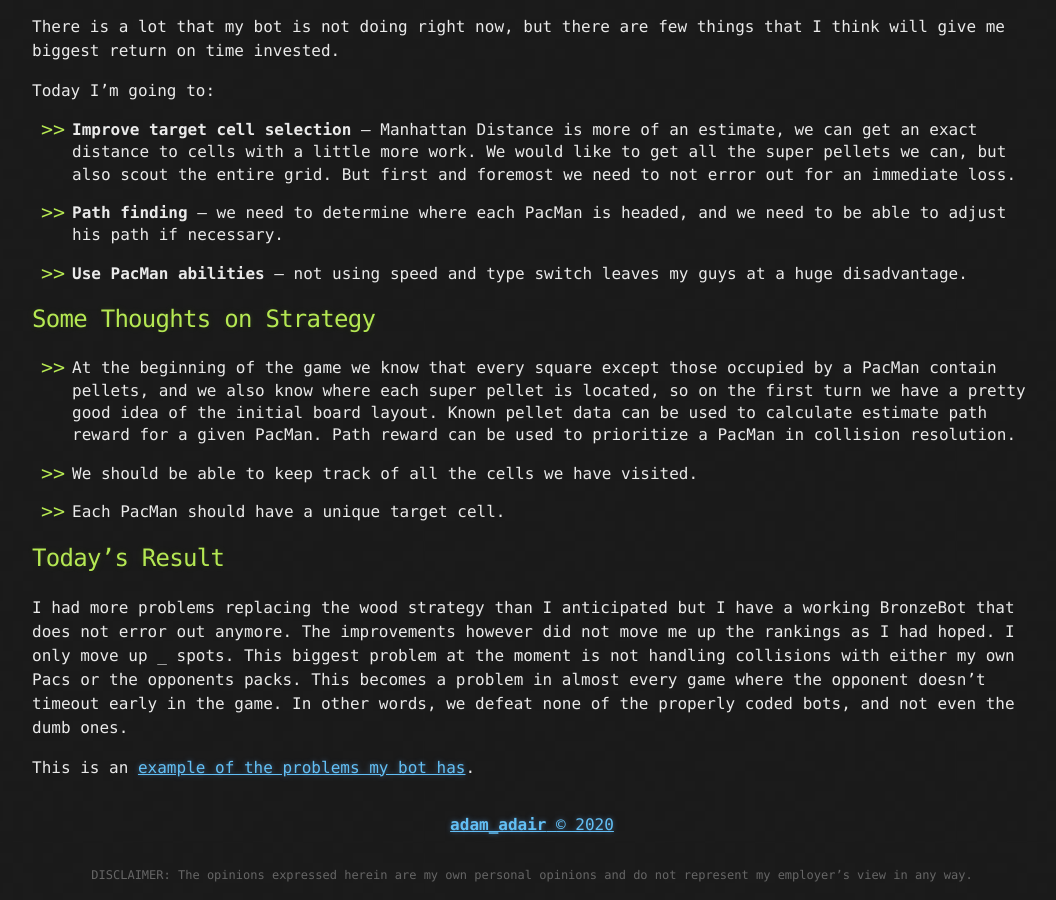
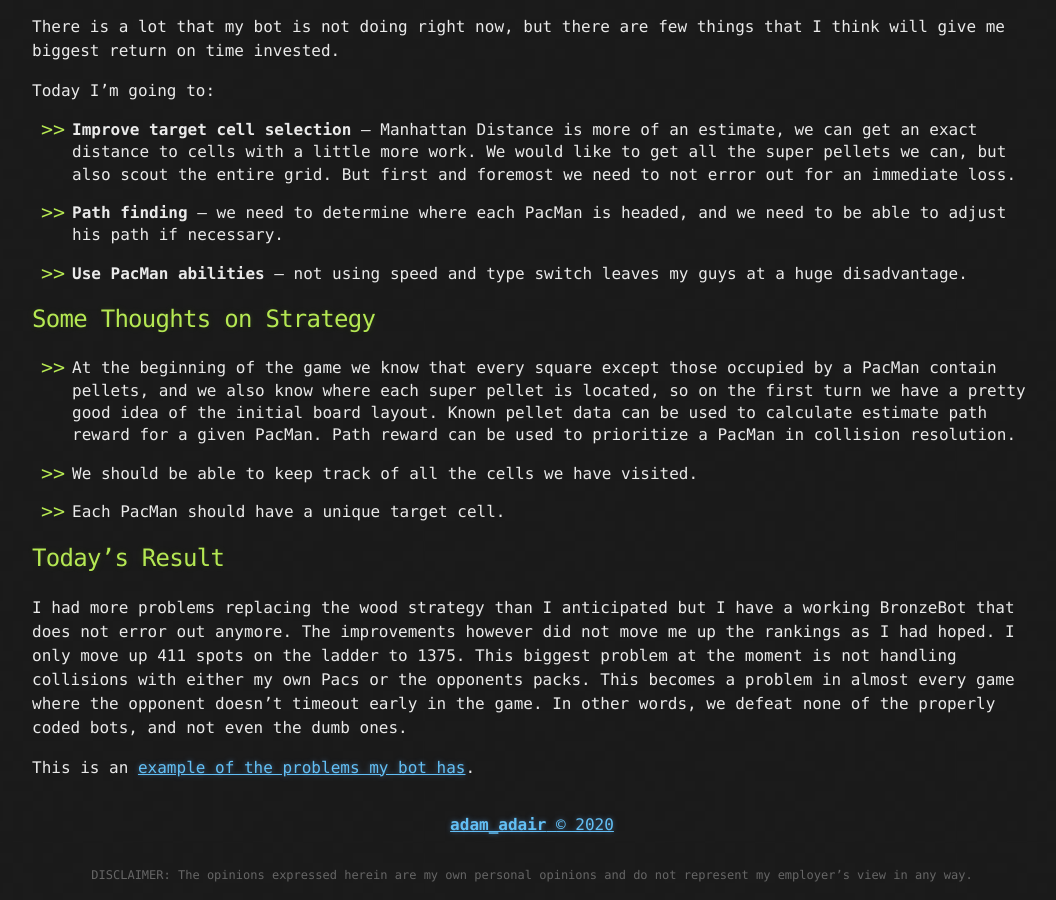
Before and after one commit to adamadair/adamadair.github.io, a Jekyll site: the page built from _posts/2020-05-09-SPC2020-Day3.md, in a window 1280 px wide and 900 px high, scrolled down 1286 px. Shown: the whole window, without its empty margins (108-1164 px from the left). Built offline with Jekyll 4.4.1, drawn with Linux system fonts in a browser that asks for light colours.

Commit message:
Fixed pose

```diff
--- a/_posts/2020-05-09-SPC2020-Day3.md
+++ b/_posts/2020-05-09-SPC2020-Day3.md
@@ -55,6 +55,6 @@ Today I'm going to:
 + Each PacMan should have a unique target cell.
 
 ## Today's Result
-I had more problems replacing the wood strategy than I anticipated but I have a working BronzeBot that does not error out anymore. The improvements however did not move me up the rankings as I had hoped. I only move up _ spots. This biggest problem at the moment is not handling collisions with either my own Pacs or the opponents packs. This becomes a problem in almost every game where the opponent doesn't timeout early in the game. In other words, we defeat none of the properly coded bots, and not even the dumb ones.
+I had more problems replacing the wood strategy than I anticipated but I have a working BronzeBot that does not error out anymore. The improvements however did not move me up the rankings as I had hoped. I only move up 411 spots on the ladder to 1375. This biggest problem at the moment is not handling collisions with either my own Pacs or the opponents packs. This becomes a problem in almost every game where the opponent doesn't timeout early in the game. In other words, we defeat none of the properly coded bots, and not even the dumb ones.
 
 This is an [example of the problems my bot has](https://www.codingame.com/replay/461489721).
```
